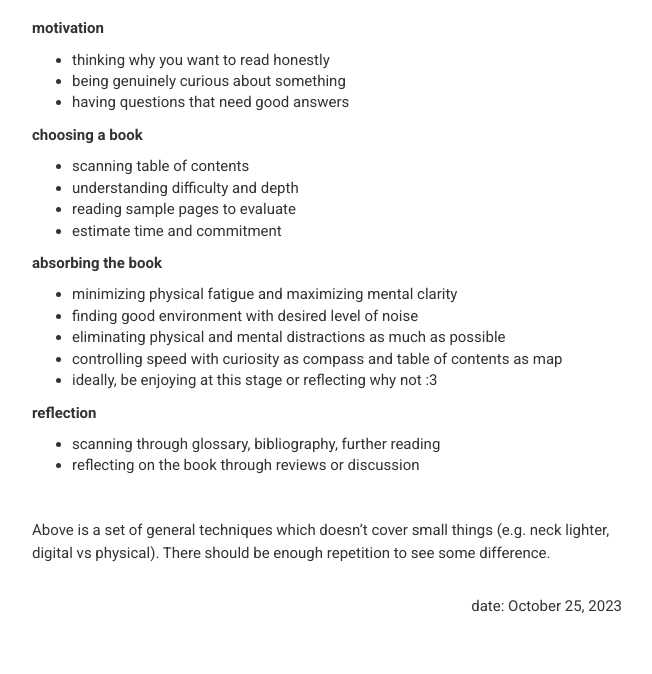
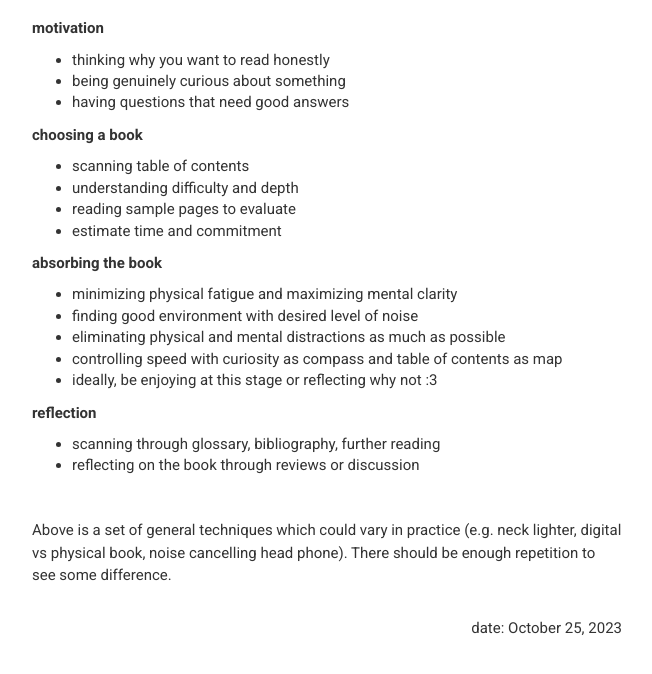
Before and after one commit to ianomad/ianomad.github.io, a Jekyll site: the page built from _posts/2023-10-25-How-I-Read.md, in a window 1280 px wide and 900 px high, scrolled down 1968 px, cut to the strip 0-743 px from the top of the window. Shown: the top 674 px of the strip, without its empty margins (223-875 px from the left). Built offline with Jekyll 4.4.1, drawn with Linux system fonts in a browser that asks for light colours; nearby versions of some CDN libraries.

Commit message:
Update 2023-10-25-How-I-Read.md

```diff
--- a/_posts/2023-10-25-How-I-Read.md
+++ b/_posts/2023-10-25-How-I-Read.md
@@ -133,5 +133,5 @@ it takes time to be good at them.
 
 <br />
 
-Above is a set of general techniques which doesn't cover small things (e.g. neck lighter, digital vs
-physical). There should be enough repetition to see some difference.
+Above is a set of general techniques which could vary in practice (e.g. neck lighter, digital vs
+physical book, noise cancelling head phone). There should be enough repetition to see some difference.
```
